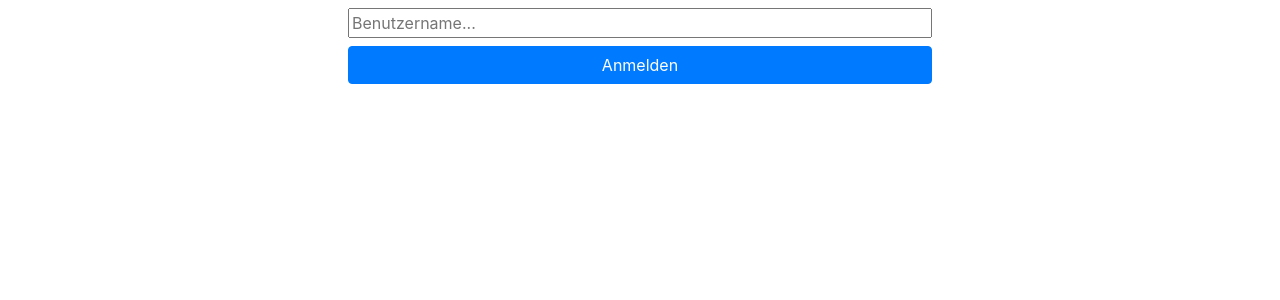
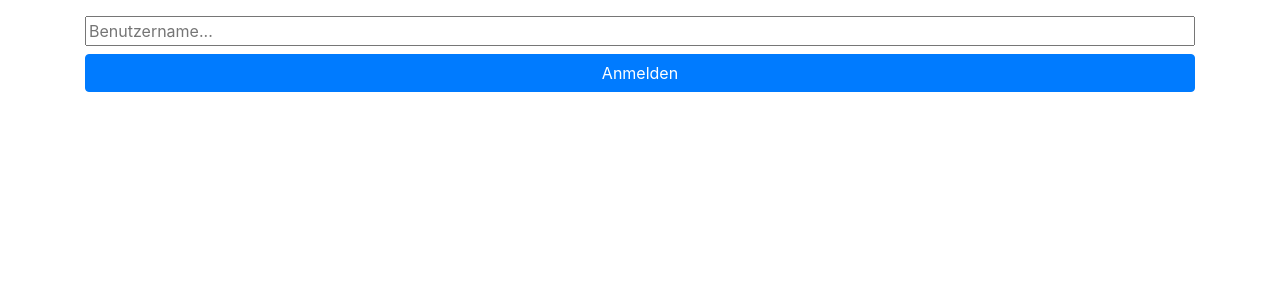
Before and after one commit to Dudedex/quiz-rpg, an Angular app: page / in a window 1280 px wide. Shown: the top 300 px of the page. Built offline with nearby package versions, Linux system fonts and the light colour scheme.

Commit message:
New build strat

```diff
--- a/angular.json
+++ b/angular.json
@@ -17,7 +17,7 @@
         "build": {
           "builder": "@angular-devkit/build-angular:browser",
           "options": {
-            "outputPath": "docs/",
+            "outputPath": "dist",
             "index": "src/index.html",
             "main": "src/main.ts",
             "polyfills": "src/polyfills.ts",
--- a/src/app/question/question.component.html
+++ b/src/app/question/question.component.html
@@ -1,13 +1,5 @@
 <div class="question-container" *ngIf="question">
     <h5>{{question.title}}</h5>
-	<ngb-alert class="mb-1" [type]="'danger'" *ngIf="errorPenalty" [dismissible]="false">
-		<h3>
-			Falsche Antwort!
-		</h3>
-		<div class="mt-1">
-			Noch <strong>{{seconds}}</strong> Sekunden warten!
-		</div>
-	</ngb-alert>
     <div class="content" *ngFor="let option of question.options; index as i">
         <ng-container *ngIf="isCheckboxType()">
             <label for="question_{{i}}">
@@ -16,7 +8,7 @@
             </label>
         </ng-container>
         <ng-container *ngIf="isRadioType()">
-          <button class="btn btn-info w-100 mt-0-5" (click)="checkRadioOption(option)">
+          <button class="btn btn-info w-100 mt-2" (click)="checkRadioOption(option)">
               {{option.text}}
           </button>
         </ng-container>
@@ -24,4 +16,12 @@
     <button *ngIf="isCheckboxType()" (click)="checkCheckboxOptions()">
         Antwort abgeben
     </button>
+	<ngb-alert class="mb-1" [type]="'danger'" *ngIf="errorPenalty" [dismissible]="false">
+		<h3>
+			Falsche Antwort!
+		</h3>
+		<div class="mt-3">
+			Noch <strong>{{seconds}}</strong> Sekunden warten!
+		</div>
+	</ngb-alert>
 </div>
--- a/src/app/quiz/quiz.component.html
+++ b/src/app/quiz/quiz.component.html
@@ -1,6 +1,5 @@
-<div class="game-container">
-	<div class="w-100">
-		<div class="section" *ngIf="isUsernameStep()">
+<div class="container">
+	<div class="col-xs-12 mt-3" *ngIf="isUsernameStep()">
 		<ngb-alert [type]="'warning'" *ngIf="showWarning" (close)="showWarning = false">
 			Bitte einen Benutzernamen mit 3 oder mehr Buchstaben angeben
 		</ngb-alert>
@@ -8,11 +7,11 @@
 			Der angegebene Benutzername ist nicht mehr verfügbar
 		</ngb-alert>
 		<input class="w-100" type="text" [(ngModel)]="username" [placeholder]="'Benutzername...'">
-			<div class="mt-0-5">
+		<div class="mt-2">
 			<button class="btn btn-primary w-100" (click)="progressQuiz()">Anmelden</button>
 		</div>
 	</div>
-		<div class="section" *ngIf="isLobbySelectionStep()">
+	<div class="col-xs-12 mt-3" *ngIf="isLobbySelectionStep()">
 		<ngb-alert [type]="'warning'" *ngIf="showWarning" (close)="showWarning = false">
 			Bitte eine Lobby angeben
 		</ngb-alert>
@@ -20,11 +19,11 @@
 			Die Lobby ist nicht mehr verfügbar oder befindet sich noch im Spiel
 		</ngb-alert>
 		<input class="w-100" type="text" [(ngModel)]="lobby" [placeholder]="'https://...'">
-			<div class="mt-0-5">
+		<div class="mt-2">
 			<button class="btn btn-primary w-100" (click)="progressQuiz()">Lobby beitreten</button>
 		</div>
 	</div>
-		<div class="section" *ngIf="isWaitForStart()">
+	<div class="col-xs-12 mt-3" *ngIf="isWaitForStart()">
 		<ngb-alert [type]="'warning'" *ngIf="!startTime" [dismissible]="false">
 			<div class="text-center">Warte auf Host</div>
 		</ngb-alert>
@@ -34,14 +33,14 @@
 		<ul class="list-group mb-1" *ngIf="players">
 			<li class="list-group-item" *ngFor="let player of players">{{player}}</li>
 		</ul>
-			<button class="btn btn-secondary mt-1 w-100" (click)="quitLobby()">Lobby verlassen</button>
+		<button class="btn btn-secondary mt-3 w-100" (click)="quitLobby()">Lobby verlassen</button>
 	</div>
-		<div class="section" *ngIf="isQuizStep()">
+	<div class="col-xs-12 mt-3" *ngIf="isQuizStep()">
 		<app-question
 				[question]="getCurrentQuestion()"
 				(questionCorrect)="validateQuiz()"></app-question>
 	</div>
-		<div class="section" *ngIf="isEndLobbyStep()">
+	<div class="col-xs-12 mt-3" *ngIf="isEndLobbyStep()">
 		<ngb-alert [type]="'success'" [dismissible]="false">
 			Gratulation!
 			<div>
@@ -51,4 +50,3 @@
 		<button class="btn btn-secondary w-100" (click)="progressQuiz()">Spiel verlassen</button>
 	</div>
 </div>
-</div>
--- a/src/styles.scss
+++ b/src/styles.scss
@@ -1,10 +1,3 @@
-/* You can add global styles to this file, and also import other style files */
-.game-container {
-    width: 600px;
-    margin: auto;
-    padding: 0.5rem;
-}
-
 .text-center {
     text-align: center;
 }
@@ -19,20 +12,6 @@
     @return $string;
 }
 
-$types: ('margin', 'padding');
-$sides: ('', '-top', '-bottom', '-left', '-right');
-$spaces: ('0', '0-5', '1', '1-5', '2', '2-5', '3', '4');
-
-@each $type in $types {
-    @each $side in $sides {
-        @each $space in $spaces {
-            .#{str-slice($type, 0, 1)}#{str-slice($side, 2, 2)}-#{$space} {
-                #{$type}#{$side}: #{str-replace($space, '-', '.')}#{if($space == '0', unquote(''), rem)} !important;
-            }
-        }
-    }
-}
-
 $widths: ('0', '10', '20', '25', '30', '40', '50', '60', '70', '75', '80', '90', '100');
 
 @each $width in $widths {
```
Also changed, not shown: 8 other files (tests, documents, lock files or other folders). Lines whose indentation alone changed are shown as unchanged.
